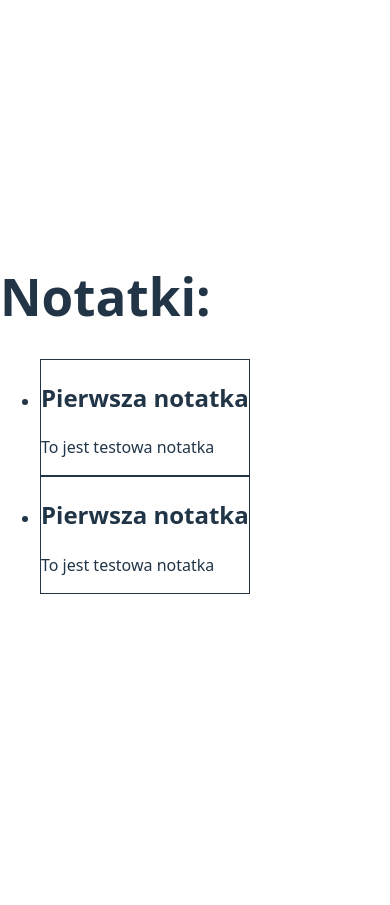
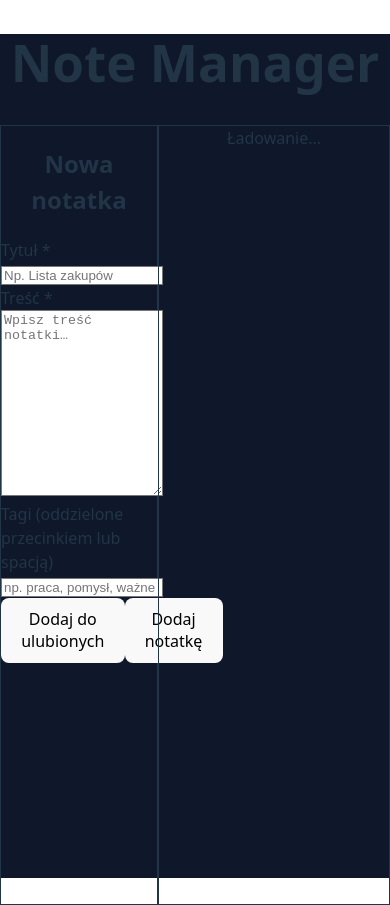
Before and after one commit to pawel2685/note-manager, a React (Vite) app: page / in a window 390 px wide. Before the commit the page ends 844 px from the top, so only its background shows below. Built offline with nearby package versions, Linux system fonts and the light colour scheme.

Commit message:
Add from note basic view

```diff
--- a/package.json
+++ b/package.json
@@ -10,6 +10,7 @@
     "preview": "vite preview"
   },
   "dependencies": {
+    "@heroicons/react": "^2.2.0",
     "dexie": "^4.2.1",
     "react": "^19.1.1",
     "react-dom": "^19.1.1",
--- a/src/App.tsx
+++ b/src/App.tsx
@@ -1,34 +1,31 @@
-import { useEffect, useState } from 'react';
-import { addNote, getAllNotes } from './db/notesService';
-import type { Note } from './types/note';
+import AddNoteForm from './components/AddNoteForm';
+import NotesList from './components/NotesList';
+import Header from './components/Header';
+import { useNotes } from './hooks/useNotes';
 
 function App() {
-  const [notes, setNotes] = useState<Note[]>([]);
-
-  useEffect(() => {
-    (async () => {
-      await addNote({
-        title: 'Pierwsza notatka',
-        content: 'To jest testowa notatka',
-        tags: ['test', 'demo'],
-        isFavorite: false,
-      });
-      const all = await getAllNotes();
-      setNotes(all);
-    })();
-  }, []);
+  const { notes, loading, create, remove, toggleFavorite } = useNotes();
 
   return (
-    <div className="p-4">
-      <h1 className="text-xl font-bold mb-2">Notatki:</h1>
-      <ul className="space-y-2">
-        {notes.map(note => (
-          <li key={note.id} className="border rounded p-2">
-            <h2 className="font-semibold">{note.title}</h2>
-            <p>{note.content}</p>
-          </li>
-        ))}
-      </ul>
+    <div className="min-h-screen bg-slate-900 p-8">
+      <div className="mx-auto max-w-7xl h-[calc(100vh-4rem)]">
+        <h1 className="text-3xl font-bold text-slate-100 mb-8 text-center">Note Manager</h1>
+
+        <main className="flex gap-12 h-full">
+          <div className="w-2/5 border border-slate-700 rounded-xl bg-slate-800/80 p-8 shadow-lg shadow-slate-900/50 backdrop-blur">
+            <AddNoteForm onCreate={create} />
+          </div>
+
+          <div className="w-3/5 border border-slate-700 rounded-xl bg-slate-800/80 p-8 shadow-lg shadow-slate-900/50 backdrop-blur">
+            <NotesList
+              notes={notes}
+              loading={loading}
+              onDelete={remove}
+              onToggleFav={toggleFavorite}
+            />
+          </div>
+        </main>
+      </div>
     </div>
   );
 }
--- /dev/null
+++ b/src/components/AddNoteForm.tsx
@@ -0,0 +1,128 @@
+import { useState } from 'react'
+import { HeartIcon } from '@heroicons/react/24/outline';
+import { parseTags } from '../utils/tagUtils';
+import type { NewNote } from '../types/note';
+
+type Props = {
+  onCreate: (data: NewNote) => Promise<void>;
+};
+
+export default function AddNoteForm({ onCreate }: Props) {
+  const [title, setTitle] = useState('');
+  const [content, setContent] = useState('');
+  const [tagsInput, setTagsInput] = useState('');
+  const [isFavorite, setIsFavorite] = useState(false);
+  const [submitting, setSubmitting] = useState(false);
+  const [error, setError] = useState<string | null>(null);
+
+  async function handleSubmit(e: React.FormEvent) {
+    e.preventDefault();
+    setError(null);
+
+    if (!title.trim()) { setError('Tytuł jest wymagany.'); return; }
+    if (!content.trim()) { setError('Treść jest wymagana.'); return; }
+
+    const tags = parseTags(tagsInput);
+
+    const payload: NewNote = {
+      title: title.trim(),
+      content: content.trim(),
+      tags,
+      isFavorite,
+      // attachmentPath: zostawiamy na później
+    };
+
+    try {
+      setSubmitting(true);
+      await onCreate(payload);
+      // reset formularza
+      setTitle('');
+      setContent('');
+      setTagsInput('');
+      setIsFavorite(false);
+    } catch (err) {
+      setError('Nie udało się zapisać notatki.');
+    } finally {
+      setSubmitting(false);
+    }
+  }
+
+  return (
+    <form onSubmit={handleSubmit} className="w-full">
+      <h2 className="text-2xl font-semibold mb-6 text-slate-100 text-center">Nowa notatka</h2>
+
+      {error && (
+        <div className="mb-4 rounded-lg border border-red-500/20 bg-red-500/10 px-4 py-3 text-sm text-red-400">
+          {error}
+        </div>
+      )}
+
+      <div className="mb-6 max-w-xl mx-auto">
+        <label className="block text-sm font-medium mb-2 text-slate-300">Tytuł *</label>
+        <input
+          className="w-full h-12 rounded-xl border border-slate-600 bg-slate-700/50 px-4 text-lg text-slate-100 outline-none focus:ring-2 focus:ring-sky-500/50 shadow-inner shadow-slate-900/30"
+          placeholder="Np. Lista zakupów"
+          value={title}
+          onChange={e => setTitle(e.target.value)}
+        />
+      </div>
+
+      <div className="mb-6 max-w-xl mx-auto">
+        <label className="block text-sm font-medium mb-2 text-slate-300">Treść *</label>
+        <textarea
+          className="w-full min-h-[180px] rounded-xl border border-slate-600 bg-slate-700/50 p-4 text-lg text-slate-100 outline-none focus:ring-2 focus:ring-sky-500/50 shadow-inner shadow-slate-900/30"
+          placeholder="Wpisz treść notatki…"
+          value={content}
+          onChange={e => setContent(e.target.value)}
+        />
+      </div>
+
+      <div className="mb-6 max-w-xl mx-auto">
+        <label className="block text-sm font-medium mb-2 text-slate-300">Tagi (oddzielone przecinkiem lub spacją)</label>
+        <input
+          className="w-full h-12 rounded-xl border border-slate-600 bg-slate-700/50 px-4 text-lg text-slate-100 outline-none focus:ring-2 focus:ring-sky-500/50 shadow-inner shadow-slate-900/30"
+          placeholder="np. praca, pomysł, ważne"
+          value={tagsInput}
+          onChange={e => setTagsInput(e.target.value)}
+        />
+        {/** podgląd chipów */}
+        <div className="mt-3 flex flex-wrap gap-2">
+          {parseTags(tagsInput).map(tag => (
+            <span key={tag} className="rounded-full border border-slate-600 bg-slate-700/50 px-3 py-1 text-sm text-slate-300">
+              #{tag}
+            </span>
+          ))}
+        </div>
+      </div>
+
+      <div className="flex items-center justify-between gap-4 max-w-xl mx-auto">
+        <button
+          type="button"
+          onClick={() => setIsFavorite(!isFavorite)}
+          className={`flex items-center gap-2 rounded-xl px-4 py-3 font-medium border transition-colors ${
+            isFavorite
+              ? 'border-pink-500/50 text-pink-400 hover:bg-pink-500/10'
+              : 'border-slate-600 text-slate-400 hover:bg-slate-700/50'
+          }`}
+        >
+          <HeartIcon className={`h-5 w-5 transition-colors ${isFavorite ? 'fill-pink-400' : ''}`} />
+          {isFavorite ? 'Ulubiona' : 'Dodaj do ulubionych'}
+        </button>
+
+        <button
+          type="submit"
+          disabled={submitting}
+          className="flex-1 rounded-xl bg-sky-500 px-6 py-3 font-medium text-white hover:bg-sky-600 transition-colors disabled:opacity-50"
+        >
+          {submitting ? (
+            <div className="flex justify-center">
+              <div className="animate-spin rounded-full h-5 w-5 border-2 border-white border-r-transparent"></div>
+            </div>
+          ) : (
+            'Dodaj notatkę'
+          )}
+        </button>
+      </div>
+    </form>
+  );
+}
--- /dev/null
+++ b/src/components/Header.tsx
@@ -0,0 +1,19 @@
+import { PlusIcon } from '@heroicons/react/24/outline';
+
+export default function Header() {
+  return (
+    <header className="w-full max-w-4xl mx-auto py-6 px-4 flex items-center justify-between">
+      <div>
+        <h1 className="text-2xl font-extrabold tracking-tight">Note Manager</h1>
+        <p className="text-sm text-slate-400">Prosta aplikacja do zarządzania notatkami (lokalnie w przeglądarce)</p>
+      </div>
+
+      <div className="hidden sm:flex items-center gap-3">
+        <button className="inline-flex items-center gap-2 rounded-lg bg-gradient-to-r from-sky-500 to-indigo-500 px-3 py-2 text-sm font-medium text-white shadow-md hover:opacity-95">
+          <PlusIcon className="h-4 w-4" />
+          Nowa notatka
+        </button>
+      </div>
+    </header>
+  );
+}
--- /dev/null
+++ b/src/components/NotesList.tsx
@@ -0,0 +1,76 @@
+import type { Note } from '../types/note';
+import { StarIcon as StarSolid } from '@heroicons/react/24/solid';
+import { StarIcon as StarOutline } from '@heroicons/react/24/outline';
+import { TrashIcon } from '@heroicons/react/24/outline';
+
+type Props = {
+  notes: Note[];
+  loading?: boolean;
+  onDelete?: (id: string) => Promise<void>;
+  onToggleFav?: (id: string, fav: boolean) => Promise<void>;
+};
+
+function formatDate(ms: number) {
+  return new Date(ms).toLocaleString();
+}
+
+export default function NotesList({ notes, loading, onDelete, onToggleFav }: Props) {
+  if (loading) {
+    return <div className="mt-6 text-center text-slate-600">Ładowanie…</div>;
+  }
+
+  if (!notes.length) {
+    return (
+      <div className="mt-6 text-center text-slate-600">
+        Brak notatek. Dodaj pierwszą powyżej.
+      </div>
+    );
+  }
+
+    return (
+      <div className="mt-6">
+        <div className="max-h-[70vh] overflow-auto pr-2">
+          <ul className="grid gap-4 sm:grid-cols-2">
+      {notes.map(n => (
+        <li key={n.id} className="rounded-2xl border border-slate-200 bg-white/70 backdrop-blur p-4 shadow">
+          <div className="mb-1 flex items-start justify-between gap-3">
+            <div className="flex-1">
+              <h3 className="font-semibold leading-tight">{n.title}</h3>
+              <p className="text-sm text-slate-700 whitespace-pre-wrap mt-1">{n.content}</p>
+            </div>
+
+            <div className="flex flex-col items-end gap-2">
+              <button
+                title={n.isFavorite ? 'Usuń z ulubionych' : 'Oznacz jako ulubione'}
+                className="rounded-lg p-2 bg-amber-100 text-amber-800 flex items-center"
+                onClick={() => onToggleFav && onToggleFav(n.id, !n.isFavorite)}
+              >
+                {n.isFavorite ? <StarSolid className="h-4 w-4" /> : <StarOutline className="h-4 w-4" />}
+              </button>
+              <button
+                title="Usuń"
+                className="rounded-lg p-2 bg-red-50 text-red-600 flex items-center"
+                onClick={() => onDelete && onDelete(n.id)}
+              >
+                <TrashIcon className="h-4 w-4" />
+              </button>
+            </div>
+          </div>
+
+          <div className="mt-3 flex flex-wrap gap-2">
+            {n.tags.map(t => (
+              <span key={t} className="rounded-full border px-2 py-0.5 text-xs text-slate-700">#{t}</span>
+            ))}
+          </div>
+
+          <div className="mt-3 text-xs text-slate-500">
+            <div>Utworzono: {formatDate(n.createdAt)}</div>
+            <div>Aktualizacja: {formatDate(n.updatedAt)}</div>
+          </div>
+        </li>
+      ))}
+          </ul>
+        </div>
+      </div>
+    );
+}
--- /dev/null
+++ b/src/hooks/useNotes.ts
@@ -0,0 +1,39 @@
+import { useCallback, useEffect, useState } from 'react';
+import type { Note, NewNote } from '../types/note';
+import { addNote, getAllNotes, updateNote, deleteNote } from '../db/notesService';
+
+export function useNotes() {
+  const [notes, setNotes] = useState<Note[]>([]);
+  const [loading, setLoading] = useState(true);
+
+  const reload = useCallback(async () => {
+    setLoading(true);
+    try {
+      const all = await getAllNotes();
+      setNotes(all);
+    } finally {
+      setLoading(false);
+    }
+  }, []);
+
+  useEffect(() => {
+    void reload();
+  }, [reload]);
+
+  const create = useCallback(async (data: NewNote) => {
+    await addNote(data);
+    await reload();
+  }, [reload]);
+
+  const remove = useCallback(async (id: string) => {
+    await deleteNote(id);
+    await reload();
+  }, [reload]);
+
+  const toggleFavorite = useCallback(async (id: string, fav: boolean) => {
+    await updateNote(id, { isFavorite: fav });
+    await reload();
+  }, [reload]);
+
+  return { notes, loading, create, remove, toggleFavorite } as const;
+}
--- a/src/index.css
+++ b/src/index.css
@@ -2,10 +2,8 @@
   font-family: system-ui, Avenir, Helvetica, Arial, sans-serif;
   line-height: 1.5;
   font-weight: 400;
-
-  color-scheme: light dark;
-  color: rgba(255, 255, 255, 0.87);
-  background-color: #242424;
+  color: #e2e8f0;
+  background-color: #0f172a;
 
   font-synthesis: none;
   text-rendering: optimizeLegibility;
@@ -29,10 +27,9 @@ a:hover {
 
 body {
   margin: 0;
-  display: flex;
-  place-items: center;
   min-width: 320px;
   min-height: 100vh;
+  background-color: #0f172a;
 }
 
 h1 {
--- /dev/null
+++ b/src/utils/tagUtils.ts
@@ -0,0 +1,6 @@
+export function parseTags(input: string): string[] {
+  return input
+    .split(/[,\s]+/)
+    .map(t => t.trim().toLowerCase())
+    .filter(Boolean);
+}
```
Also changed, not shown: 1 other file (tests, documents, lock files or other folders).
